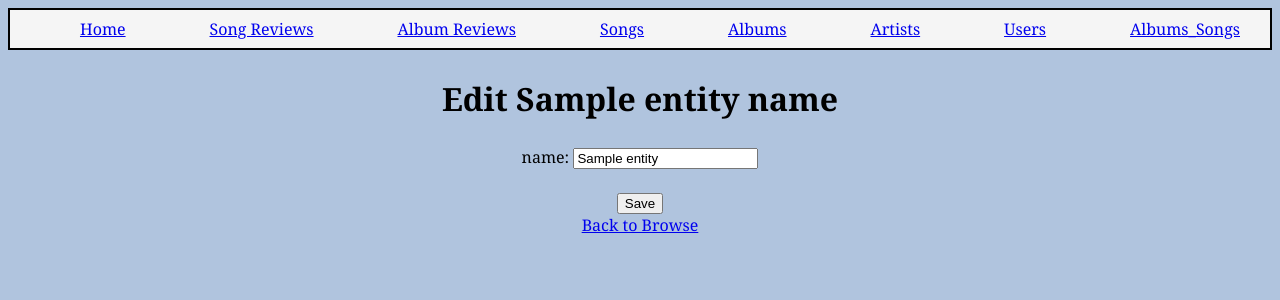
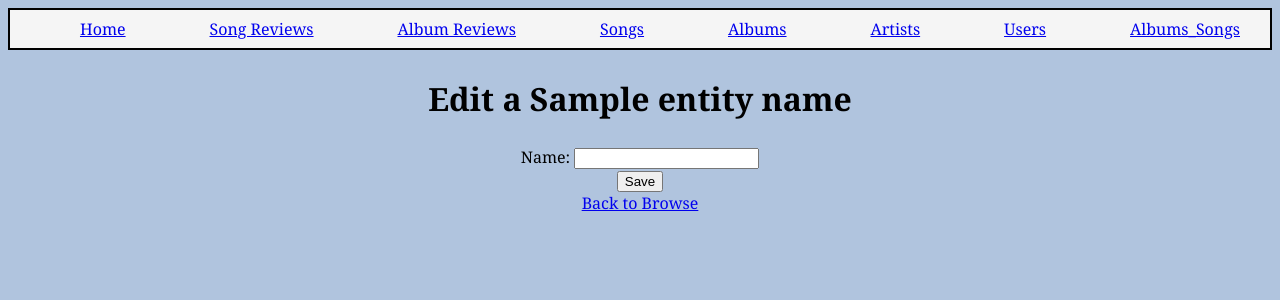
Before and after one commit to juliamelchert/a-plus-music, a Flask app: template templates/edit.html in a window 1280 px wide. Shown: the top 300 px of the page. Run offline with Flask 2, Linux system fonts and the light colour scheme; the template is opened without the code that fills it: most values are stand-ins (such as "Sample title", 1, 10 or a date in 2020).

Commit message:
Fixed entity_name naming consistency, added drop down menus to edit pages

```diff
--- a/app.py
+++ b/app.py
@@ -124,28 +124,40 @@ def edit(entity_name, entity_id):
     # This if-statement section is adapted from the official Flask tutorial (https://flask.palletsprojects.com/en/2.2.x/tutorial/)
     if request.method == "POST":
         if entity_name == "user":
-            username = request.form['username']
-            email = request.form['email']
+            db.execute_query(f'UPDATE Users SET username = %s, email = %s WHERE user_id = %s', (request.form['username'], request.form['email'], entity_id))
+            return redirect(url_for("users"))
 
-            db.execute_query(f'UPDATE Users SET username = %s, email = %s WHERE user_id = %s', (username, email, entity_id))
-            return redirect(url_for(entity_name.lower() + "s"))
+        elif entity_name == "albums_song":
+            album_id = db.execute_query('SELECT album_id FROM Albums WHERE album_title = (%s)', (request.form['album_fk_data'],)).fetchone()['album_id']
+            song_id = db.execute_query('SELECT song_id FROM Songs WHERE song_title = (%s)', (request.form['song_fk_data'],)).fetchone()['song_id']
+            db.execute_query(f'UPDATE Albums_Songs SET album_id = %s, song_id = %s WHERE albums_song_id = %s', (album_id, song_id, entity_id))
+            return redirect(url_for("albums_songs"))
 
-    if entity_name == "album_review":
-        entity_name = "Album_Review"
+    # Refactor below since it is reused in add_entity path
+    if entity_name == "albums_song":
+        entity_name = "Albums_Song"
     elif entity_name == "song_review":
         entity_name = "Song_Review"
+    elif entity_name == "album_review":
+        entity_name = "Album_Review"
     else:
         entity_name = entity_name.capitalize()
 
-    if entity_name == "Albums_songs":
-        query = f"SELECT * FROM Albums_Songs WHERE albums_song_id = {entity_id};"
-        entity_name = "Albums_Song"
+    results = db.execute_query(f"SELECT * FROM {entity_name}s;").fetchall()
+
+    if entity_name == "Song":
+        artist_results = db.execute_query("SELECT name FROM Artists;").fetchall()
+        album_results = db.execute_query("SELECT album_title FROM Albums;").fetchall()
+        return render_template("edit.html", entity_results=results, artist_fk_data=artist_results, album_fk_data=album_results, entity_name=entity_name.lower())
+    elif entity_name == "Albums_Song":
+        song_results = db.execute_query("SELECT song_title FROM Songs;").fetchall()
+        album_results = db.execute_query("SELECT album_title FROM Albums;").fetchall()
+        return render_template("edit.html", entity_results=results, artist_fk_data=song_results, album_fk_data=album_results, entity_name=entity_name.lower())
+    elif entity_name == "Album":
+        artist_results = db.execute_query("SELECT name FROM Artists;").fetchall()
+        return render_template("edit.html", entity_results=results, artist_fk_data=artist_results, album_fk_data=[], entity_name=entity_name.lower())
     else:
-        query = f"SELECT * FROM {entity_name}s WHERE {entity_name.lower()}_id = {entity_id};"
-
-    results = db.execute_query(query=query).fetchall()
-
-    return render_template("edit.html", entity_results=results, entity_name=entity_name)
+        return render_template("edit.html", entity_results=results, artist_fk_data=[], album_fk_data=[], entity_name=entity_name.lower())
 
 
 @app.route('/delete/<entity_name>/<int:entity_id>', methods=['GET', 'POST'])
--- a/templates/edit.html
+++ b/templates/edit.html
@@ -3,29 +3,67 @@
 {% extends 'base.html' %}
 
 {% block header %}
-  <h1>{% block title %}Edit {{ entity_name }}{% endblock %}</h1>
+  <h1>{% block title %}Edit a{% if entity_name[0] == "a" %}n{% endif %}
+    {% if entity_name == "albums_song" %}Albums_Song{% else %}
+    {{ entity_name.capitalize() }}
+    {% endif %}
+    {% endblock %}
+  </h1>
 {% endblock %}
 
 {% block content %}
   <form method="post">
 
-    {% for entity in entity_results %}
-        {% for key in entity.keys() %}
-          {% if key[-3:] != "_id" and entity_name != "Albums_Song" %}
-            <label for="{{ key }}">{{ key }}:</label>
-            <input name="{{ key }}" id="{{ key }}" value="{{ entity[key] }}" required><br>
-          {% elif entity_name == "Albums_Song" %}
-            {% if key != "albums_song_id" %}
-              <label for="{{ key }}">{{ key }}:</label>
-              <input name="{{ key }}" id="{{ key }}" value="{{ entity[key] }}" required><br>
-            {% endif %}
-          {% endif %}
-        {% endfor %}
-        <br>
+    <!-- Create drop-down menus for entities that have foreign keys -->
+    {% if entity_name == 'album' or entity_name == 'song' or entity_name == 'albums_song' %}
+      <!-- Add artist drop-down selection when adding an album or song -->
+      {% if entity_name == 'album' or entity_name == 'song' %}
+        <label for="artist_fk_data">Artist:</label>
+        <select name="artist_fk_data" id="artist-fk-data" required>
+          {% for item in artist_fk_data %}
+            {% for key in item.keys() %}
+              <option value="artist_fk_data">{{ item[key] }}</option>
+            {% endfor %}
+          {% endfor %}
+        </select><br>
+      {% endif %}
+
+      <!-- Add album drop-down selection when adding a song or albums_song -->
+      {% if entity_name == 'song' or entity_name == 'albums_song' %}
+        <label for="album_fk">Album:</label>
+        <select name="album_fk_data" id="album-fk-data" required>
+          {% for item in album_fk_data %}
+            {% for key in item.keys() %}
+              <option value="{{ item[key] }}">{{ item[key] }}</option>
+            {% endfor %}
+          {% endfor %}
+        </select><br>
+      {% endif %}
+
+      <!-- Add song drop-down selection when adding an albums_song -->
+      {% if entity_name == 'albums_song' %}
+        <label for="song_fk">Song:</label>
+        <select name="song_fk_data" id="song-fk-data" required>
+          {% for item in artist_fk_data %}
+            {% for key in item.keys() %}
+              <option value="{{ item[key] }}">{{ item[key] }}</option>
+            {% endfor %}
+          {% endfor %}
+        </select><br>
+      {% endif %}
+    {% endif %}
+
+    {% for key in entity_results[0].keys() %}
+      <!-- Does not display primary/foreign keys or average song/album ratings -->
+      {% if key != entity_name + '_id' and key[:3] != "avg" and key[-3:] != '_id' %}
+        <label for="{{ key }}">{{ key.capitalize() }}:</label>
+        <input name="{{ key }}" id="{{ key }}" required><br>
+      {% endif %}
     {% endfor %}
 
     <input type="submit" value="Save">
+
   </form>
 
-  <a class="back_btn" href="{{ url_for(entity_name.lower() + 's') }}">Back to Browse</a>
+  <a class="back_btn" href="{{ url_for(entity_name + 's') }}">Back to Browse</a>
 {% endblock %}
--- a/templates/entities/albums_songs.html
+++ b/templates/entities/albums_songs.html
@@ -29,7 +29,7 @@
 
                     {% if loop.last %}
                         <td>
-                            <a class="action" href="{{ url_for('edit', entity_name='albums_songs', entity_id=albums_song['Album Song ID']) }}">
+                            <a class="action" href="{{ url_for('edit', entity_name='albums_song', entity_id=albums_song['Album Song ID']) }}">
                                 <button>Edit</button>
                             </a>
                         </td>
```
